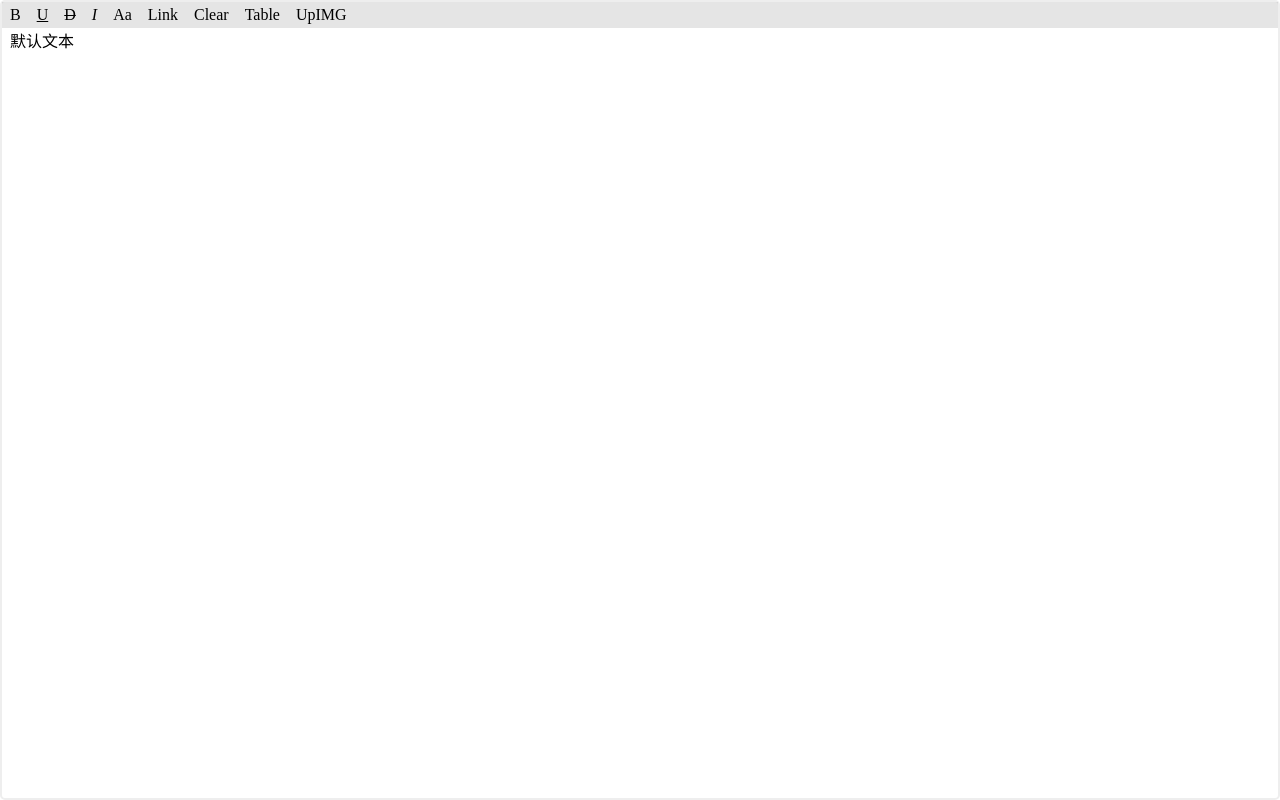
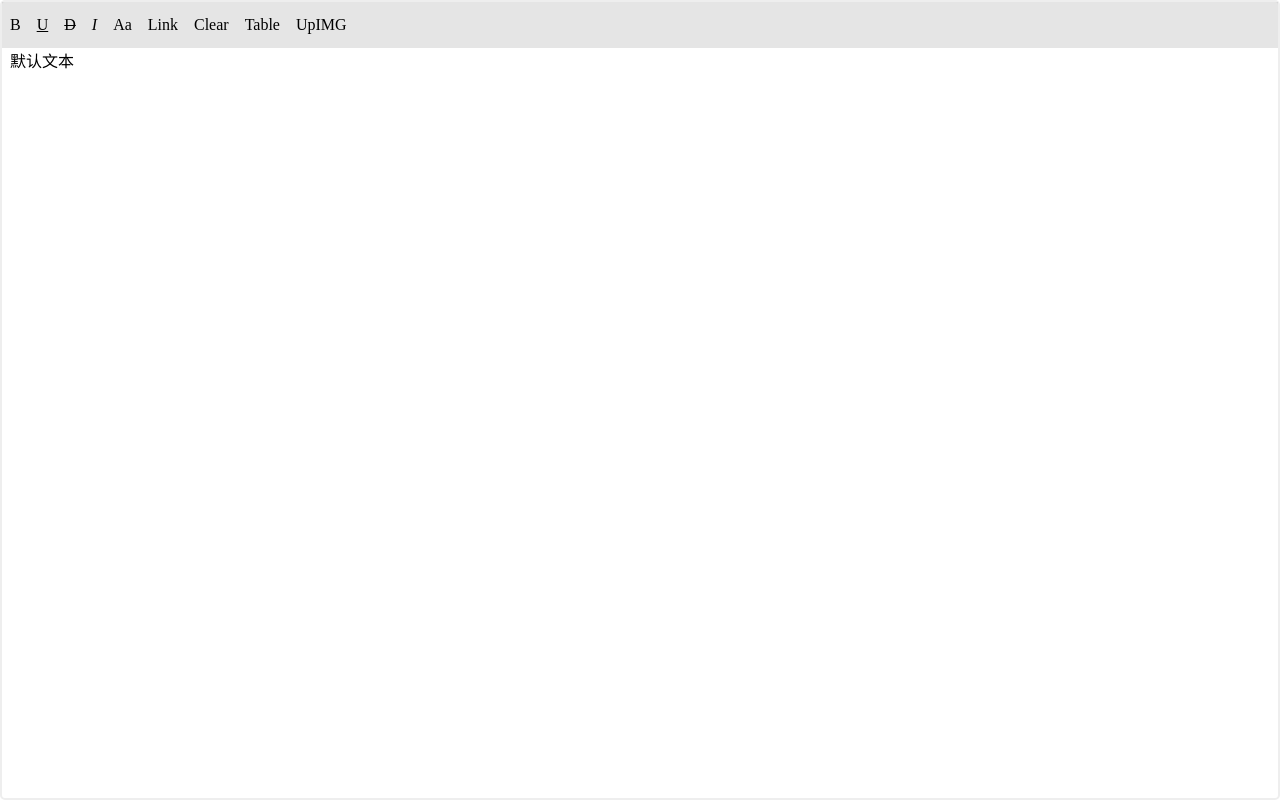
Before and after one commit to zhourengui/simple-eidtor, a React (Create React App) app: page / in a window 1280 px wide. Built offline with nearby package versions, Linux system fonts and the light colour scheme.

Commit message:
fix: 修改上传弹窗的样式和toolbar的样式

```diff
--- a/src/simple-editor/expands-tool/UploadTool.tsx
+++ b/src/simple-editor/expands-tool/UploadTool.tsx
@@ -72,6 +72,7 @@ export const UploadTool: React.FC<ToolProps> = (props) => {
               background: "rgba(0, 0, 0, .3)",
               padding: "10px",
               color: "green",
+              zIndex: 100
             }}
           >
             <p>total: {files.length}</p>
--- a/src/simple-editor/styles/index.scss
+++ b/src/simple-editor/styles/index.scss
@@ -90,6 +90,7 @@
   display: flex;
   flex-wrap: wrap;
   background: rgba(0, 0, 0, 0.1);
+  padding: 10px 0;
   &-item {
     position: relative;
     display: flex;
```
